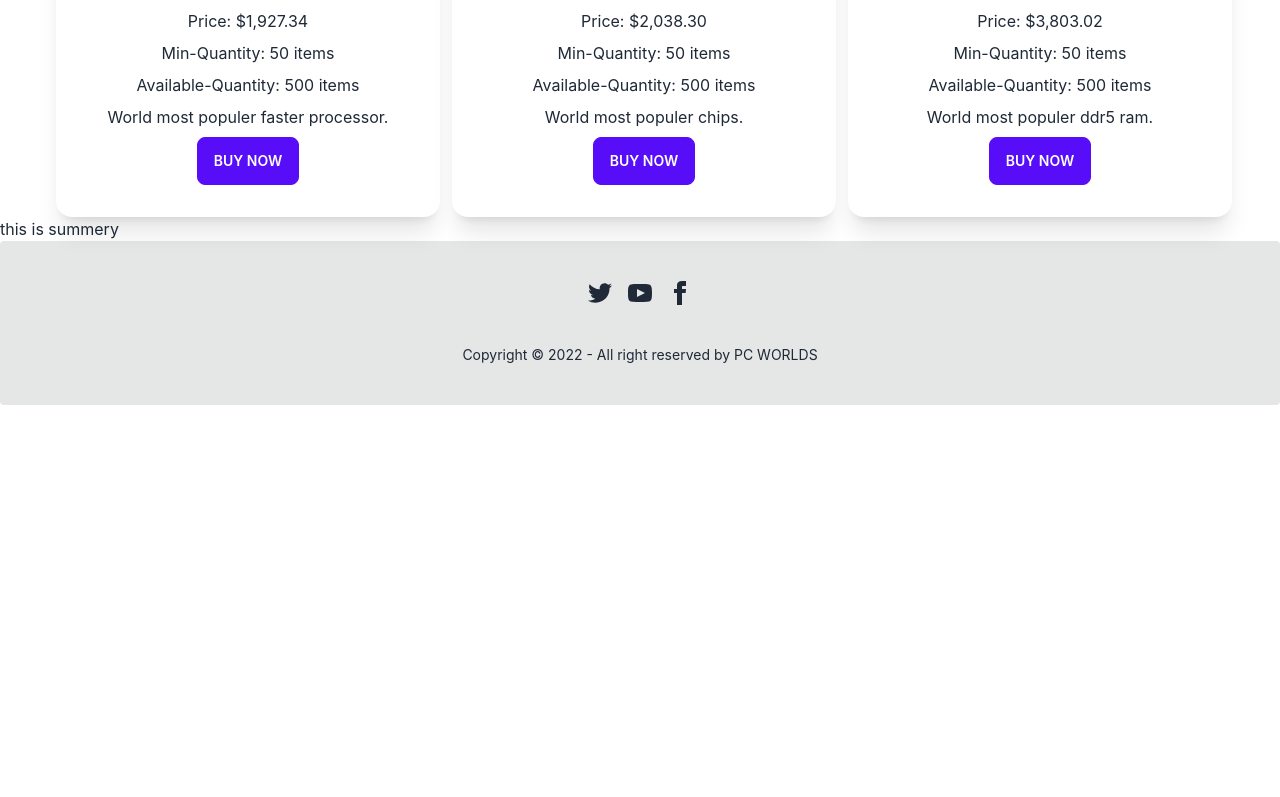
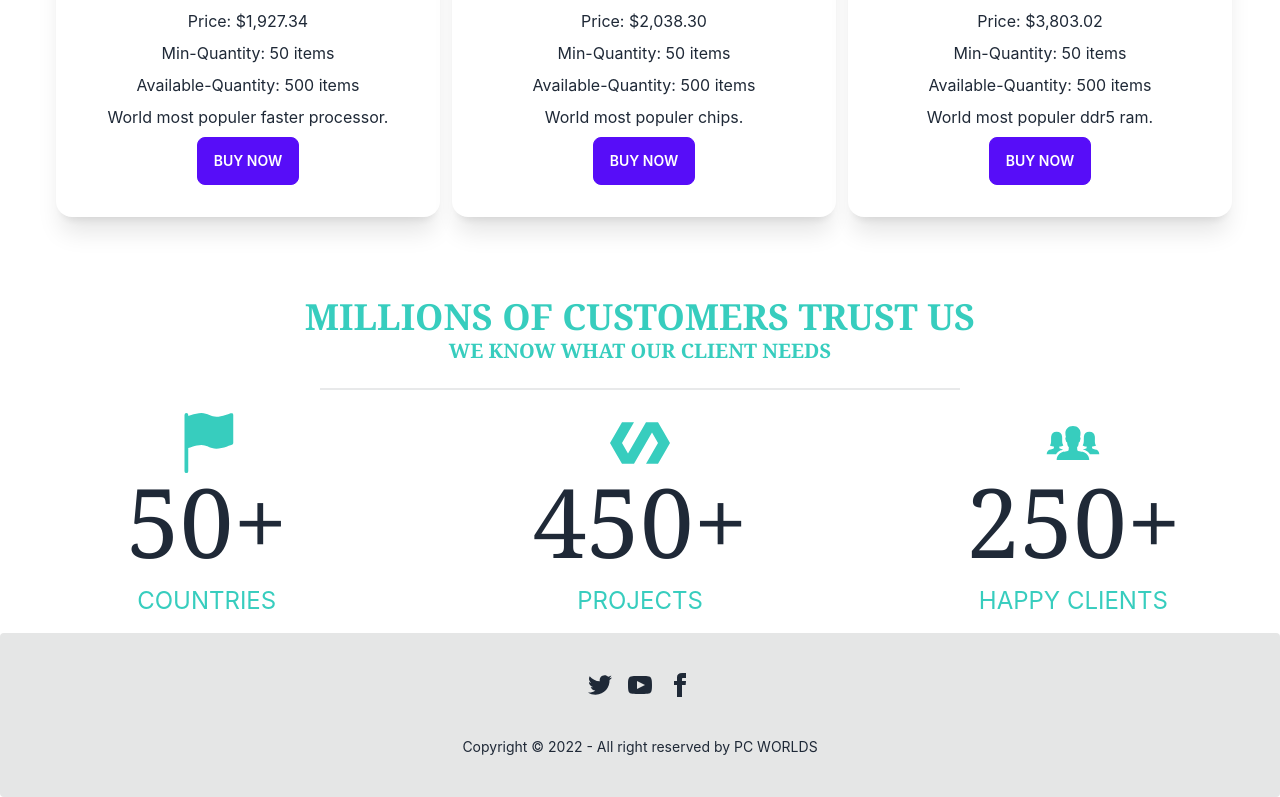
Before and after one commit to Mueid97/pc-worlds-client-website, a React (Create React App) app: page / in a window 1280 px wide. Shown: the part 1912-2709 px from the top of the page. Before the commit the page ends 2317 px from the top, so only its background shows below. Built offline with nearby package versions, Linux system fonts and the light colour scheme.

Commit message:
summery added

```diff
--- a/package.json
+++ b/package.json
@@ -10,6 +10,7 @@
     "react": "^18.1.0",
     "react-dom": "^18.1.0",
     "react-firebase-hooks": "^5.0.3",
+    "react-icons": "^4.3.1",
     "react-router-dom": "^6.3.0",
     "react-scripts": "5.0.1",
     "web-vitals": "^2.1.4"
--- a/src/pages/Home/BusinessSummery.js
+++ b/src/pages/Home/BusinessSummery.js
@@ -1,9 +1,31 @@
 import React from 'react';
-
+import { BsFillFlagFill } from 'react-icons/bs';
+import { SiPolymerproject } from 'react-icons/si';
+import { IoIosPeople } from 'react-icons/io';
 const BusinessSummery = () => {
     return (
-        <div>
-            <h1>this is summery</h1>
+        <div className='mt-20'>
+            <h1 className='text-4xl text-center font-serif font-extrabold uppercase text-accent'>Millions of Customers Trust us</h1>
+            <p className='text-xl text-center font-serif font-extrabold uppercase text-accent'>we know what our client needs</p>
+            <div className="divider w-1/2 mx-auto text-accent"></div>
+            <div className='grid grid-cols-1 lg:grid-cols-3 gap-5 justify-items-center '>
+                <div className='grid justify-items-center content-center'>
+                    <p className=' text-accent text-6xl'><BsFillFlagFill /></p>
+                    <h1 className='text-8xl font-serif'>50+</h1>
+                    <p className='text-accent text-2xl uppercase my-4'>Countries</p>
+                </div>
+                <div className='grid justify-items-center content-center'>
+                    <p className=' text-accent text-6xl'><SiPolymerproject /></p>
+                    <h1 className='text-8xl font-serif'>450+</h1>
+                    <p className='text-accent text-2xl uppercase my-4'>Projects</p>
+                </div>
+                <div className='grid justify-items-center content-center'>
+                    <p className=' text-accent text-6xl'><IoIosPeople /></p>
+                    <h1 className='text-8xl font-serif'>250+</h1>
+                    <p className='text-accent text-2xl uppercase my-4'>happy clients</p>
+                </div>
+
+            </div>
         </div>
     );
 };
--- a/src/pages/Home/Parts.js
+++ b/src/pages/Home/Parts.js
@@ -10,7 +10,7 @@ const Parts = () => {
     }, [])
     return (
         <div>
-            <h1 className='text-center text-bold text-4xl mt-10 uppercase'>All Parts</h1>
+            <h1 className='text-center font-extrabold text-4xl font-serif text-accent mt-10 uppercase'>All Parts</h1>
             <div className='grid grid-cols-1 lg:grid-cols-3 gap-5 px-14 mt-10'>
                 {
                     products.map(product => <Part key={product.id} product={product}></Part>)
```
Also changed, not shown: 1 other file (tests, documents, lock files or other folders).
